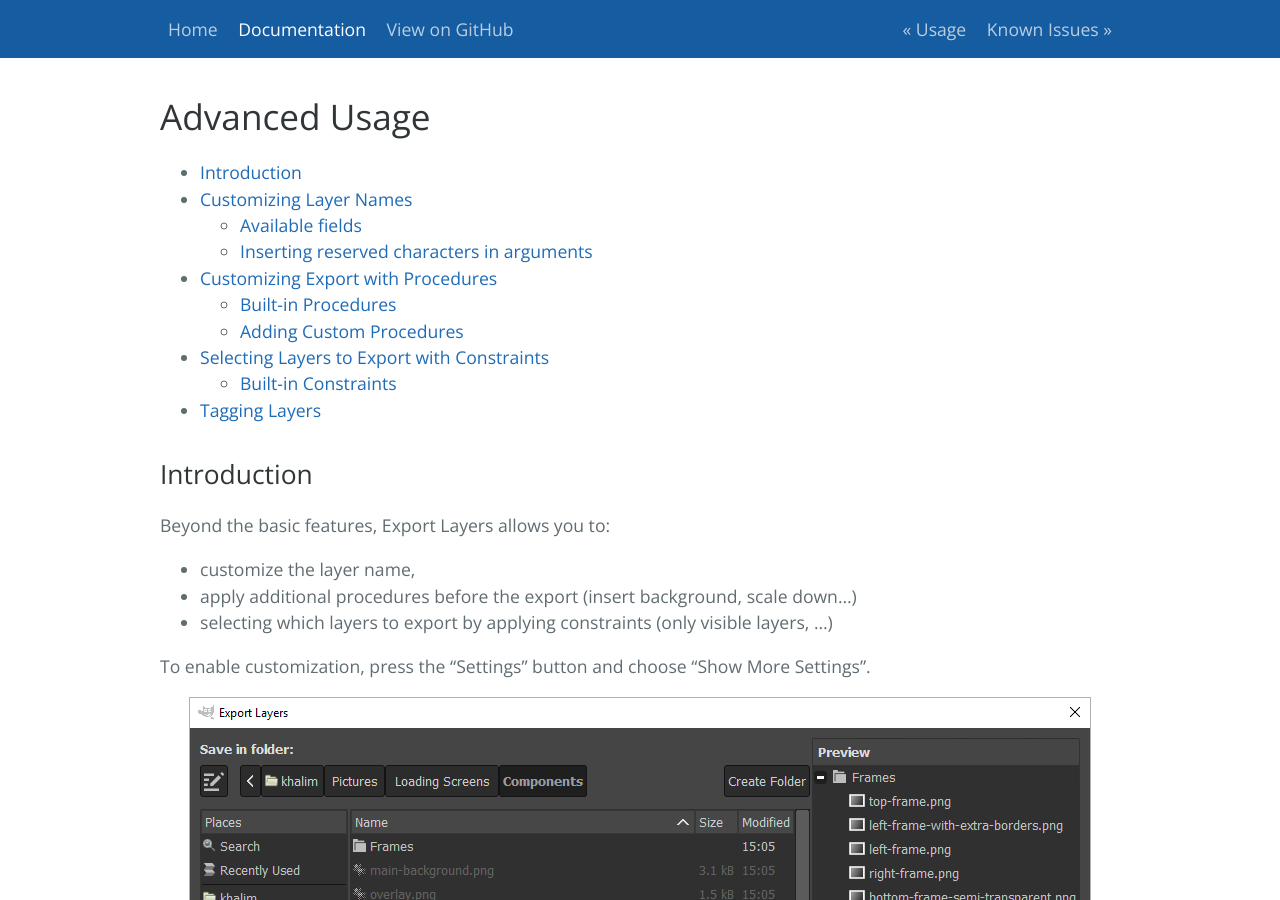
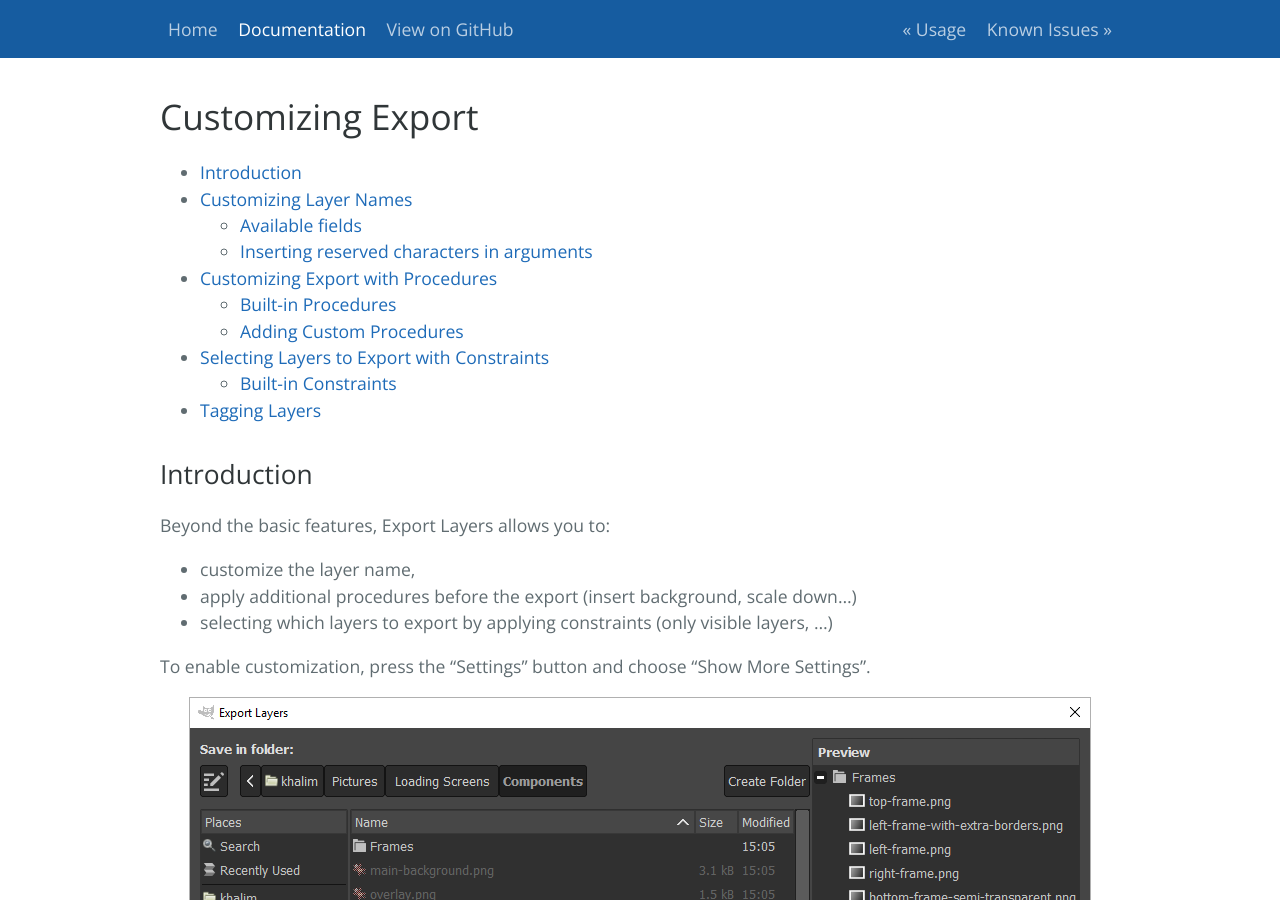
Before and after one commit to kamilburda/gimp-export-layers, a Jekyll site: the page built from sections/Customizing-Export.md, in a window 1280 px wide and 900 px high. Built offline with Jekyll 4.4.1, drawn with Linux system fonts in a browser that asks for light colours.

Commit message:
Customizing-Export: Fix title

```diff
--- a/sections/Customizing-Export.md
+++ b/sections/Customizing-Export.md
@@ -1,6 +1,6 @@
 ---
 layout: docs_page
-title: Advanced Usage
+title: Customizing Export
 navbar_active_tab: docs
 previous_doc_filename: Usage.html
 previous_doc_title: Usage
```
